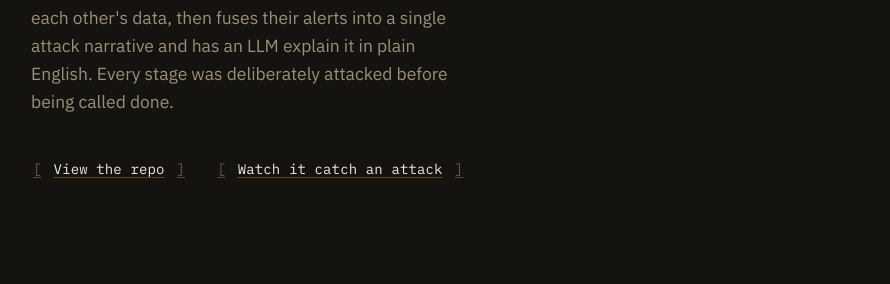
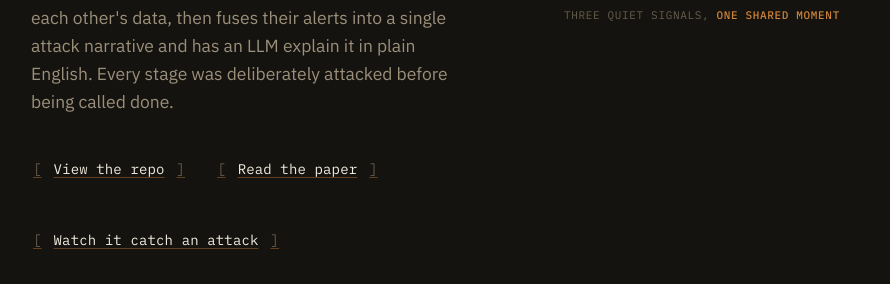
Before and after one commit to devyanibishnoi/claire, a plain HTML site: page index.html in a window 1280 px wide. Shown: the part 516-800 px from the top of the page, without its empty margins (187-1077 px from the left). Drawn offline with Linux system fonts and the light colour scheme.

Commit message:
demo: add link to the submitted paper

```diff
--- a/index.html
+++ b/index.html
@@ -468,6 +468,7 @@
         </p>
         <div class="hero-links">
           <a class="btn" href="https://github.com/devyanibishnoi/claire"><span class="bracket l">[</span><span class="label">View the repo</span><span class="bracket r">]</span></a>
+          <a class="btn" href="claire_research_paper.pdf"><span class="bracket l">[</span><span class="label">Read the paper</span><span class="bracket r">]</span></a>
           <a class="btn" href="#walkthrough"><span class="bracket l">[</span><span class="label">Watch it catch an attack</span><span class="bracket r">]</span></a>
         </div>
       </div>
```
